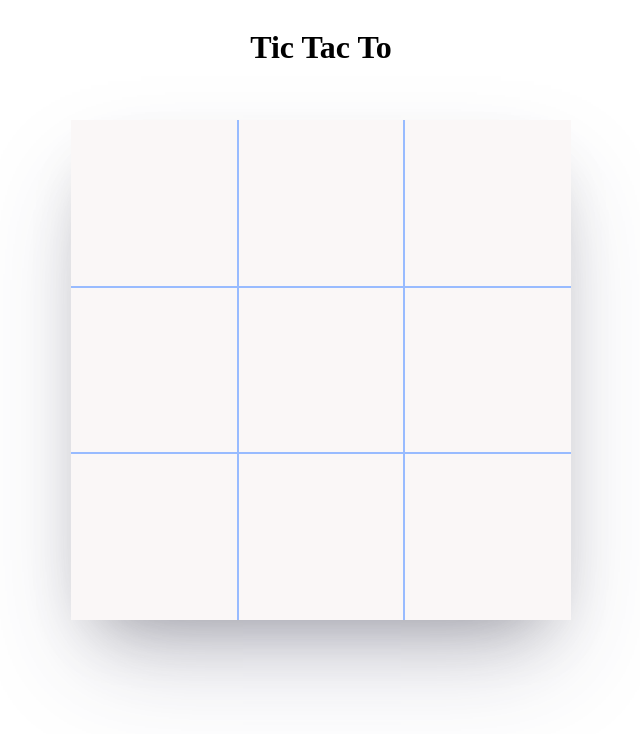
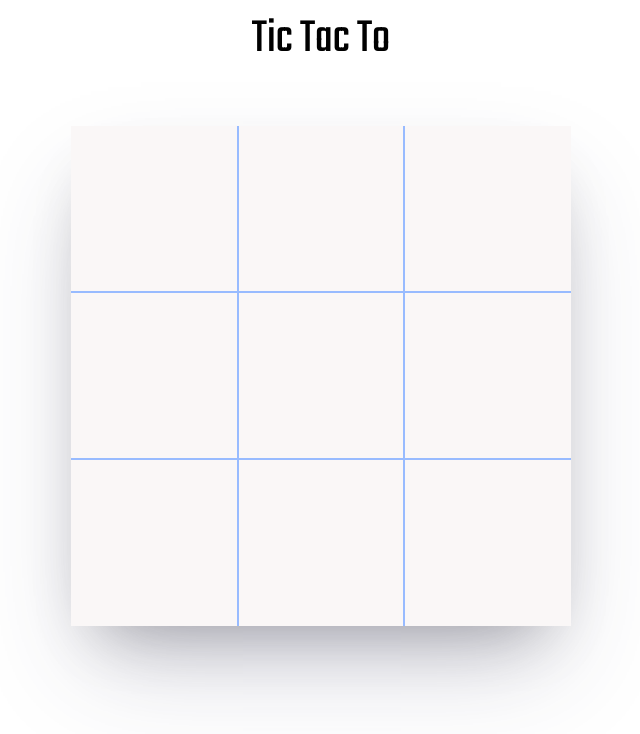
Before and after one commit to reneedekruijf/tictacto, an Angular app: page / in a window 1280 px wide. Shown: the top 734 px of the page, without its empty margins (319-959 px from the left). Built offline with nearby package versions, Linux system fonts and the light colour scheme.

Commit message:
added font Teko

```diff
--- a/package.json
+++ b/package.json
@@ -19,6 +19,7 @@
     "@angular/platform-browser": "^14.0.0",
     "@angular/platform-browser-dynamic": "^14.0.0",
     "@angular/router": "^14.0.0",
+    "@fontsource/teko": "^4.5.8",
     "rxjs": "~7.5.0",
     "tslib": "^2.3.0",
     "zone.js": "~0.11.4"
--- a/src/styles.scss
+++ b/src/styles.scss
@@ -1,3 +1,5 @@
+@import "@fontsource/teko";
+
 html {
   font-size: 100%;
 }
@@ -12,3 +14,32 @@ html {
 
   --white: rgb(250, 247, 247);
 }
+
+body {
+  font-family: "Teko", sans-serif;
+  font-weight: 400;
+  line-height: 1.75;
+  color: #000000;
+}
+
+p {margin-bottom: 1rem;}
+
+h1, h2, h3, h4, h5 {
+  margin: 3rem 0 1.38rem;
+  font-family: 'Teko', sans-serif;
+  font-weight: 300;
+  line-height: 1.3;
+}
+
+h1 {
+  margin-top: 0;
+  font-size: 3.052rem;
+}
+
+h2 {
+  font-size: 2.441rem;
+}
+
+h3 {
+  font-size: 1.953rem;
+}
```
Also changed, not shown: 1 other file (tests, documents, lock files or other folders).
